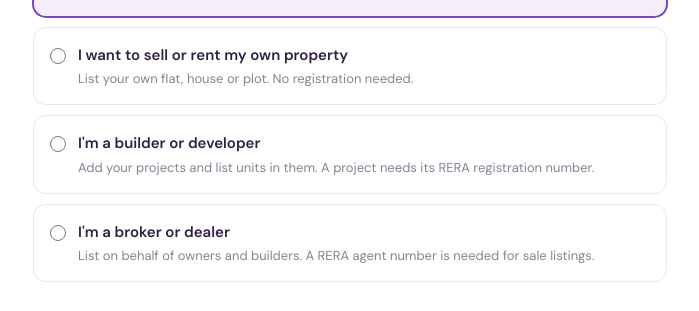
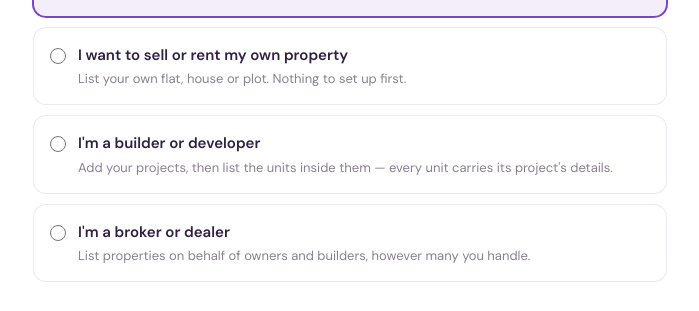
Before and after one commit to anujithvk-coderzon/real-estate, a Next.js app in the folder frontend/: page /welcome in a window 1280 px wide. Shown: the part 239-550 px from the top of the page, without its empty margins (290-989 px from the left). Built offline with nearby package versions, Linux system fonts and the light colour scheme; no server answers.

Commit message:
added custom routing to welcome pagee

```diff
--- a/frontend/components/AgentReraForm.tsx
+++ b/frontend/components/AgentReraForm.tsx
@@ -207,8 +207,11 @@ const AgentReraForm = ({
 
       {onSkip && (
         // Third in the row's reading order and quiet, because it is the
-        // answer with a cost: nothing blocks them, and the listing carries
-        // "No RERA number" until a number arrives.
+        // answer with a cost: nothing blocks them, and the listing carries no
+        // badge until a checked number arrives. The cost is the badge, not a
+        // mark against them — lib/rera publishes VERIFIED and nothing else, so
+        // skipping this is silent to buyers rather than held against the
+        // listing.
         <button
           type="button"
           onClick={onSkip}
@@ -233,8 +236,8 @@ const AgentReraForm = ({
         {priorStatus === "REJECTED"
           ? "We checked the number you gave and could not confirm it on your state's register. Check it against your certificate and send it again — the reason we gave is in your settings."
           : priorStatus === "REVOKED"
-            ? "The registration we had verified for you is no longer in good standing. Add a current one to list a property for sale."
-            : "Agents must be registered with their state RERA to handle a sale. We show the number on your listings so buyers can check it."}
+            ? "The registration we had verified for you is no longer in good standing, so the badge is off your listings. Add a current one to get it back."
+            : "Agents must be registered with their state RERA to handle a sale. Giving us the number is optional \u2014 what it buys is a RERA verified badge on your listings, once we have checked it against your state's register."}
       </p>
 
       {form}
--- a/frontend/components/CreateListing.tsx
+++ b/frontend/components/CreateListing.tsx
@@ -272,8 +272,9 @@ const CreateListing = () => {
 
       {role === "BROKER" && purpose === "SALE" && reraStatus === "PENDING" && (
         <p className="mt-4 rounded-lg bg-accent-soft px-3.5 py-3 text-[13px] leading-snug text-accent">
-          Your RERA number is on file and shown as provided by you. A verified
-          badge appears once someone checks it against the state register.
+          Your RERA number is with us and not published yet. A verified badge
+          appears on your listings once someone checks it against the state
+          register.
         </p>
       )}
 
--- a/frontend/components/Settings.tsx
+++ b/frontend/components/Settings.tsx
@@ -437,12 +437,12 @@ const STATUS_DISPLAY: Record<
   NONE: {
     text: "Not added",
     className: "bg-ground text-muted",
-    help: "Agents need a registration number to list a property for sale. Rentals and PG don't.",
+    help: "Optional. Agents must be registered with their state RERA to handle a sale, and adding the number here is what earns a verified badge on your listings.",
   },
   PENDING: {
     text: "Awaiting check",
     className: "bg-warn/10 text-warn",
-    help: "Your number is shown on your listings as provided by you, until someone checks it against the state register.",
+    help: "Your number is with us and not published yet. Nothing appears on your listings until someone checks it against the state register.",
   },
   VERIFIED: {
     text: "Verified",
@@ -460,7 +460,7 @@ const STATUS_DISPLAY: Record<
   REVOKED: {
     text: "Verification withdrawn",
     className: "bg-danger/10 text-danger",
-    help: "This number was verified earlier and is no longer in good standing, so the badge has been taken off your listings. Add a current registration to keep listing properties for sale.",
+    help: "This number was verified earlier and is no longer in good standing, so the badge has been taken off your listings. Add a current registration to get it back.",
   },
 };
 
@@ -478,7 +478,10 @@ const ReraCard = ({
   return (
     <Card
       title="RERA registration"
-      description="Shown on your sale listings so buyers can check it."
+      // Not "shown on your listings": the number itself is never published.
+      // lib/rera publishes the words "RERA verified" for a checked number and
+      // nothing at all for any other state.
+      description="Optional. A number we have checked puts a verified badge on your listings."
       action={
         !editing && (
           <button
--- a/frontend/components/Welcome.tsx
+++ b/frontend/components/Welcome.tsx
@@ -9,30 +9,87 @@ import { apiMessage } from "@/lib/validation/apiError";
 
 // Asked once, after the first sign-in. It only sets a default: the role is asked
 // again for each listing, and can be changed in settings.
+//
+// NO RERA IN HERE, and it is a decision rather than an oversight.
+//
+// Each line below says what the role LETS YOU DO. Two of them used to quote a
+// registration requirement instead — "a RERA agent number is needed for sale
+// listings", "a project needs its RERA registration number" — and the first of
+// those was not even true: nothing on the site checks agentReraNumber, and
+// AgentReraForm carries a skip. See lib/rera for what a number actually buys,
+// which is one badge.
+//
+// Three reasons the accurate version does not belong here either:
+//
+//  1. This page asks one question and commits the visitor to nothing. Its own
+//     subtitle says so. A role that can be changed in settings should not be
+//     described by its paperwork.
+//  2. It is a cost quoted before any value has been shown. Someone who has not
+//     yet listed anything or seen a results page reads a registration
+//     requirement as the price of entry.
+//  3. Nothing is lost by leaving it out, because it is not lost: the rule
+//     appears where it can be acted on. CreateListing shows the agent form
+//     before a broker's first sale listing, and the project form asks for the
+//     number or the exemption — project.validation.ts requires one or the
+//     other, with no exemption allowed above RERA_EXEMPT_MAX_UNITS units.
+//
+// The counter-argument, for whoever reads this next: RERA is a trust signal and
+// not only friction. It is — for BUYERS. This page is seen by one signed-in
+// person choosing their own role, so there is nobody here to reassure. That
+// signal belongs on listings and seller profiles, which is where it is.
+// WHERE EACH ANSWER GOES, and why this is the one screen that may do it.
+//
+// OnboardingGate holds a signed-in account on /welcome until it has a type, and
+// stops checking the moment one is seen — so this page is reached exactly once,
+// on a first registration, and never again. That is what makes routing by the
+// answer safe here and wrong anywhere else: it is not a menu someone can come
+// back to, so landing them deep costs them nothing they can lose.
+//
+// Every one of these is a page a brand-new account can actually use. Neither
+// /list/create nor /list/my/projects/new asks for anything first, and
+// /list/create with no query opens on its own "who are you listing as, and for
+// sale or rent" step rather than on a form.
+//
+// replace, not push: Back from the destination must not return to a question
+// that has already been answered and can no longer be asked.
 const CHOICES = [
   {
     key: "BUYER",
     stored: "OWNER", // there is no buyer role; they can still list their own property
+    // The home page, because searching is the thing they said they came for and
+    // it is the one answer here that is not about listing.
+    next: "/",
     label: "I'm looking for a property",
     help: "Search, save what you like and contact sellers. You can still list your own property any time.",
   },
   {
     key: "OWNER",
     stored: "OWNER",
+    next: "/list/create",
     label: "I want to sell or rent my own property",
-    help: "List your own flat, house or plot. No registration needed.",
+    // "No registration needed" only read as reassurance while the two roles
+    // below were quoting registration requirements. With those gone it is a
+    // contrast with nothing to contrast against, and it reintroduces the word
+    // this page is meant to be rid of.
+    help: "List your own flat, house or plot. Nothing to set up first.",
   },
   {
     key: "BUILDER",
     stored: "BUILDER",
+    // The project form, not the listing form. A builder's units live inside a
+    // project and carry its details, so the project is the thing that has to
+    // exist first — sending them to /list/create would mean filling a unit's
+    // form only to be asked which project it belongs to.
+    next: "/list/my/projects/new",
     label: "I'm a builder or developer",
-    help: "Add your projects and list units in them. A project needs its RERA registration number.",
+    help: "Add your projects, then list the units inside them — every unit carries its project's details.",
   },
   {
     key: "BROKER",
     stored: "BROKER",
+    next: "/list/create",
     label: "I'm a broker or dealer",
-    help: "List on behalf of owners and builders. A RERA agent number is needed for sale listings.",
+    help: "List properties on behalf of owners and builders, however many you handle.",
   },
 ];
 
@@ -48,7 +105,11 @@ const Welcome = () => {
     setSaving(true);
     try {
       await api.patch("/auth/profile", { accountType: picked.stored });
-      router.replace("/");
+      // After the PATCH, never before it: both listing destinations read
+      // /auth/me to preselect the role, and OnboardingGate sends anyone whose
+      // account still has no type straight back here. Navigating first would
+      // race both of those.
+      router.replace(picked.next);
     } catch (error) {
       errorToast(apiMessage(error));
       setSaving(false);
--- a/frontend/next.config.ts
+++ b/frontend/next.config.ts
@@ -12,7 +12,7 @@ const nextConfig: NextConfig = {
   allowedDevOrigins: [
     "192.168.1.5",
     "192.168.1.*",
-    "basic-fifty-balanced-munich.trycloudflare.com",
+    "hotel-campaign-encouraged-buried.trycloudflare.com",
   ],
 };
 
```
